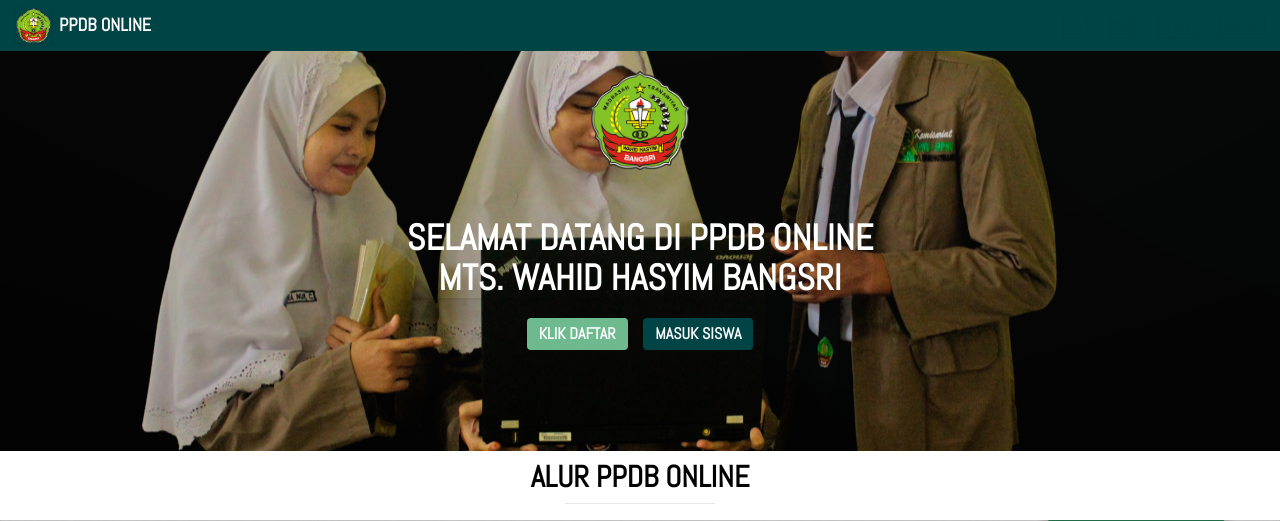
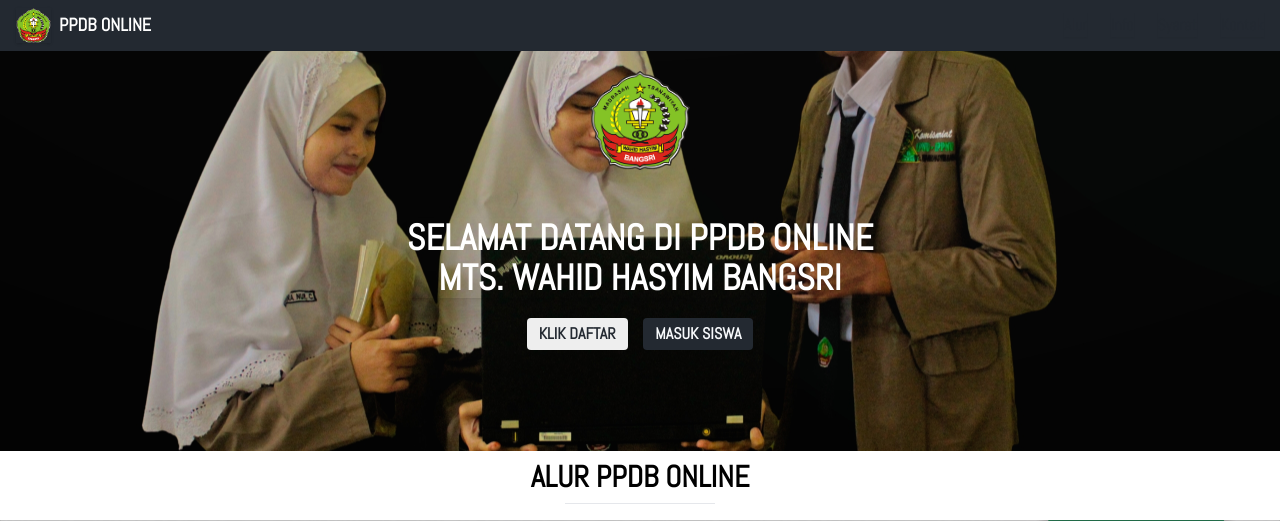
Before and after one commit to fernanda-one/mts-wahidhasyim, a CodeIgniter 4 app: template app/Views/siswa/home.php in a window 1280 px wide. Shown: the top 521 px of the page. Run offline with PHP 8.4 and a stand-in for CodeIgniter, Linux system fonts and the light colour scheme; the template is opened without the code that fills it, so the values that code supplies are empty; some libraries are stand-ins or nearby versions; grey boxes are pictures that could not be loaded.

Commit message:
feat: add dashboard, login, home

```diff
--- a/app/Config/Email.php
+++ b/app/Config/Email.php
@@ -14,6 +14,7 @@ class Email extends BaseConfig
      * The "user agent"
      */
     public string $userAgent = 'CodeIgniter';
+
 
     /**
      * The mail sending protocol: mail, sendmail, smtp
--- a/app/Config/Routes.php
+++ b/app/Config/Routes.php
@@ -32,6 +32,8 @@ $routes->set404Override();
 $routes->get('/', 'PPDB::index');
 $routes->get('/masuk','PPDB::login');
 $routes->get('/dashboard','PPDB::dashboard');
+$routes->get('/daftar','PPDB::daftar');
+$routes->get('/daftar/(:segment)','PPDB::daftar/$1');
 
 /*
  * --------------------------------------------------------------------
--- a/app/Views/layouts/template.php
+++ b/app/Views/layouts/template.php
@@ -8,9 +8,11 @@
     <title><?= $title; ?></title>
     <link rel="stylesheet" href="/css/app.css">
     <script src="https://cdnjs.cloudflare.com/ajax/libs/font-awesome/6.3.0/css/all.min.css"></script>
+    <link rel="stylesheet" href="/fontawesome-free/css/all.min.css">
+    <link rel="stylesheet" href="/animate/animate.css">
 </head>
 
-<body class="font-abel">
+<body class="font-abel ">
     <!-- Navbar -->
     <?= $this->renderSection('content') ;?>
     <script src="/js/app.js"></script>
--- a/app/Views/siswa/dashboard.php
+++ /dev/null
@@ -1,5 +0,0 @@
-<?= $this->extend('layouts/template') ;?>
-<?= $this->section('content') ;?>
-<!-- CODE HERE -->
-<h1>dashboard</h1>
-<?= $this->endSection() ;?>
--- a/app/Views/siswa/home.php
+++ b/app/Views/siswa/home.php
@@ -27,10 +27,10 @@
                 SELAMAT DATANG DI PPDB ONLINE <br> MTS. WAHID HASYIM BANGSRI
             </h1>
             <div>
-                <button class=" text-slate-50 mr-3 bg-PrimeText text-md hover:bg-SecondaryColor font-bold py-1 px-3 rounded">
-                    KLIK DAFTAR
+                <button class=" text-PrimerColor mr-3 bg-SecondText hover:bg-PrimeText duration-300 hover:text-SecondText font-bold py-1 px-3 rounded">
+                   <a href="/daftar"><i class="fa fa"></i> KLIK DAFTAR</a>
                 </button>
-                <button class=" text-slate-50 bg-PrimerColor hover:bg-SecondaryColor text-md font-bold py-1 px-3 rounded">
+                <button class=" text-slate-50 bg-PrimerColor hover:bg-PrimeText duration-300 text-md font-bold py-1 px-3 rounded">
                    <a href="/masuk">MASUK SISWA</a>
                 </button>
             </div>
--- a/app/Views/siswa/login.php
+++ b/app/Views/siswa/login.php
@@ -21,7 +21,7 @@
     </section>
     <!-- form login -->
     <section id="login" class="mb-10">
-        <form action="" class="space-y-6 mt-10" method="post">
+        <form action="/dashboard" class="space-y-6 mt-10" method="get">
             <div class="mt-3 px-6">
                 <label for="email" class="block text-sm font-semibold">Email</label>
                 <div class="mt-1 ">
@@ -46,7 +46,7 @@
                 </button>
             </div>
         </form>
-        <!-- <a href="" class="px-6 block my-3 font-semibold text-md text-PrimerColor">Forgot password?</a> -->
+        <a href="" class="px-6 block my-3 font-semibold text-md text-PrimerColor">Forgot password?</a>
     </section>
     <!-- footer -->
     <section id="footer" class="mt-auto">
--- a/package.json
+++ b/package.json
@@ -18,5 +18,9 @@
     "laravel-mix": "^6.0.49",
     "postcss": "^8.4.21",
     "tailwindcss": "^3.2.7"
+  },
+  "dependencies": {
+    "@fortawesome/fontawesome-free": "^6.3.0",
+    "animate.css": "^4.1.1"
   }
 }
```
Also changed, not shown: app/Controllers/PPDB.php (+14 -2 lines), tailwind.config.js (+4 -4 lines), package-lock.json, public/css/app.css.
